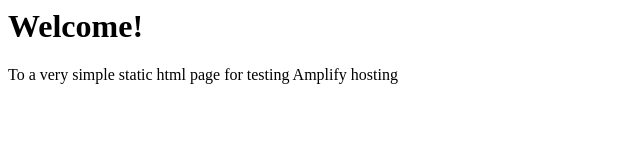
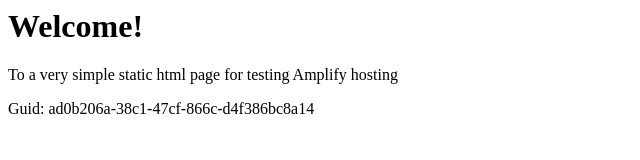
Before and after one commit to aws-aemilia-sin/Github-PR-Commit-Integration-Test-DoNotTouch-GitHubAutoBuildCanaryTest-v1-preprod-ap-southeast-1, a website: page src/index.html in a window 1280 px wide. Shown: the whole page, without its empty margins (0-640 px from the left). Drawn offline with Linux system fonts and the light colour scheme.

Commit message:
commit from integ tests

```diff
--- a/src/index.html
+++ b/src/index.html
@@ -1,3 +1,5 @@
+
+
 <html lang="en">
 
 <head>
@@ -10,6 +12,6 @@
 <body>
     <h1>Welcome!</h1>
     <p>To a very simple static html page for testing Amplify hosting</p>
-</body>
+    <p>Guid: ad0b206a-38c1-47cf-866c-d4f386bc8a14</p></body>
 
 </html>
```
